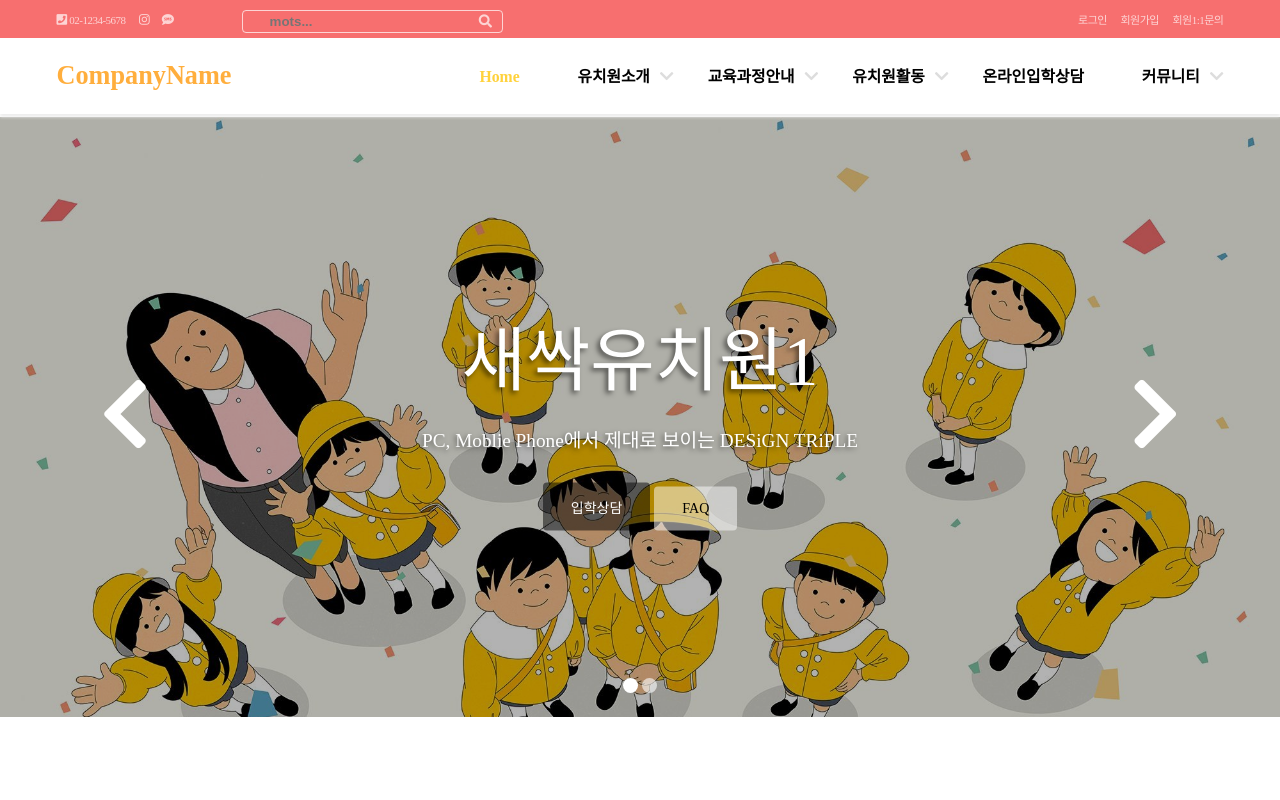
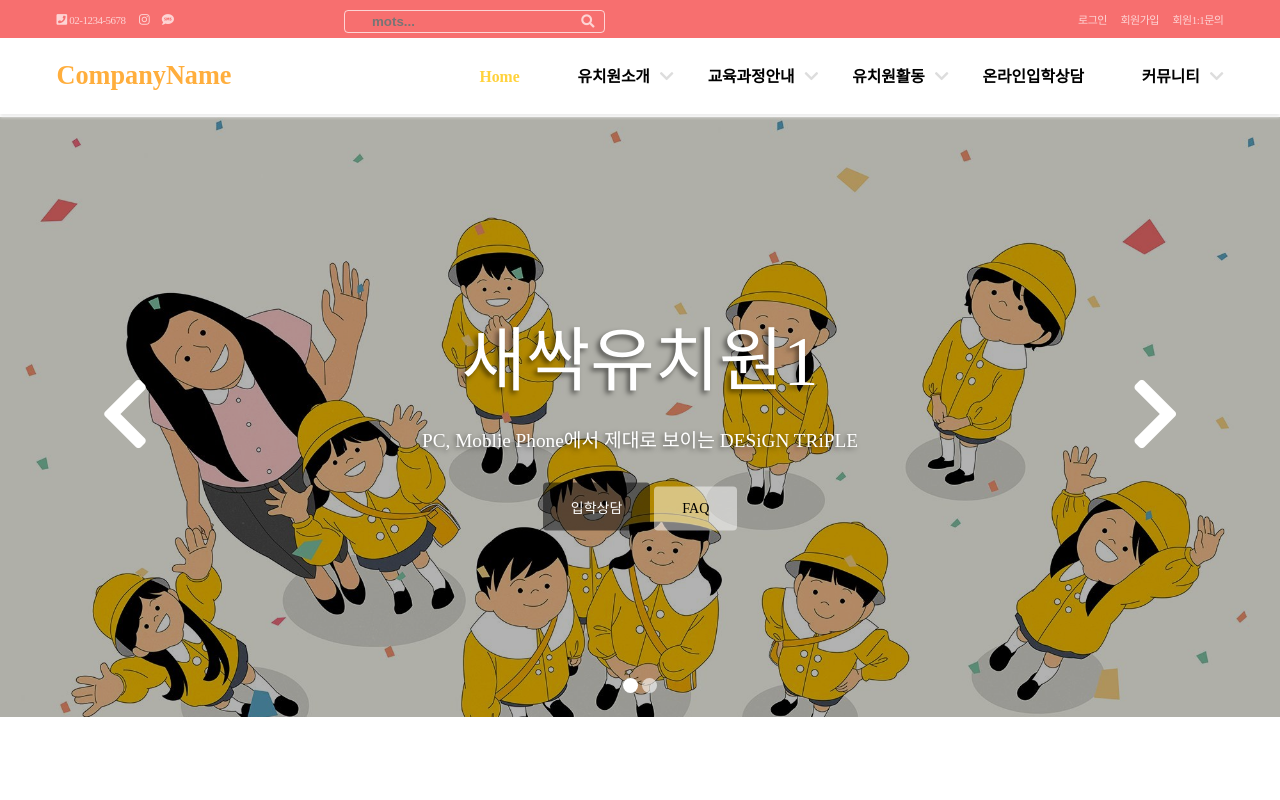
Before and after one commit to onbgh823/kinder, a plain HTML site: page index.html in a window 1280 px wide. Shown: the top 800 px of the page. Drawn offline with Linux system fonts and the light colour scheme.

Commit message:
검색상자 위치 수정

```diff
--- a/css/common.css
+++ b/css/common.css
@@ -20,7 +20,7 @@
 
 .topmenu .chercher_boite {
     position: absolute;
-    top: 25%; left: 18.9%;
+    top: 25%; left: 26.9%;
     z-index: 9999999999;
 
 }
```
